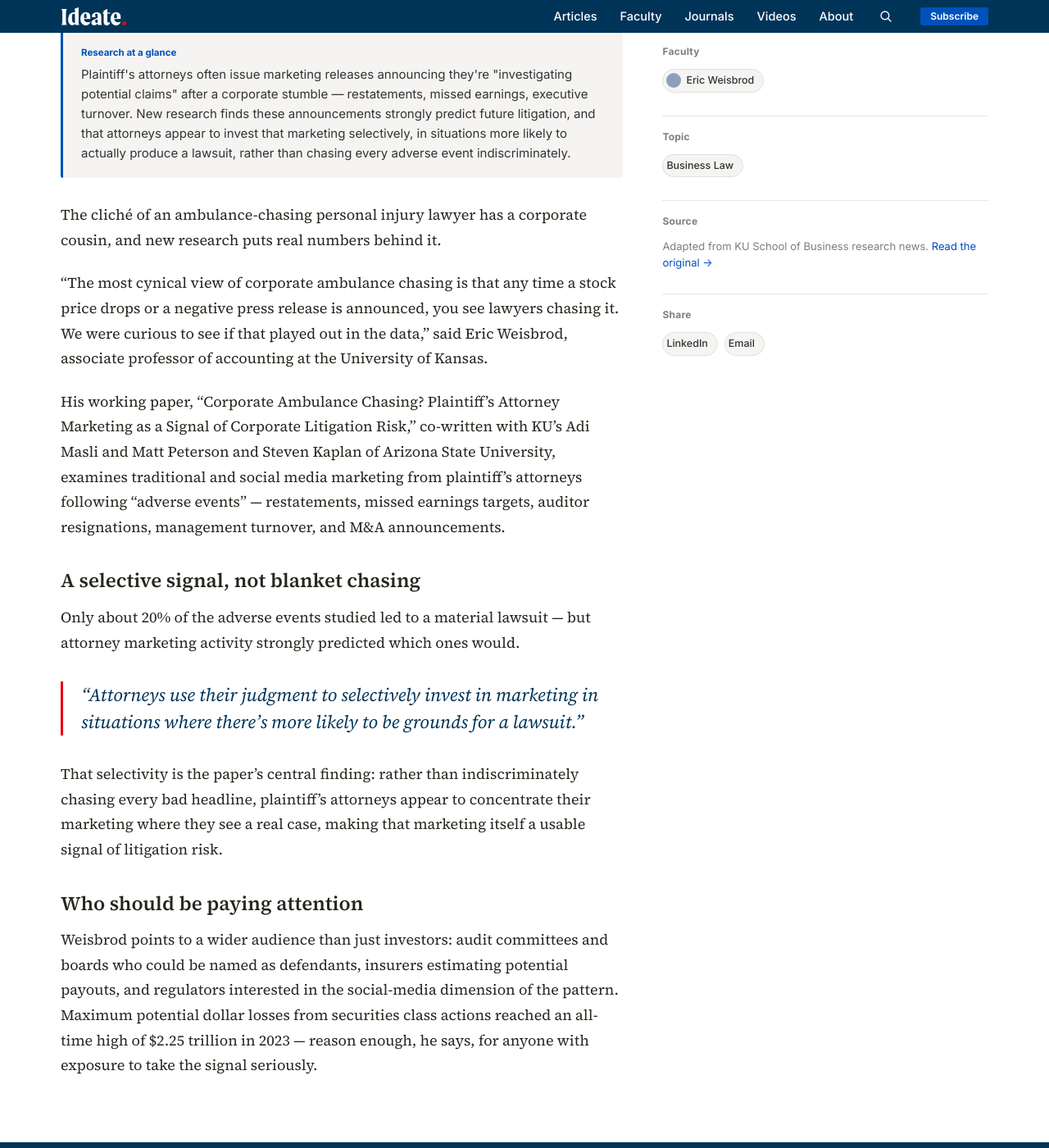
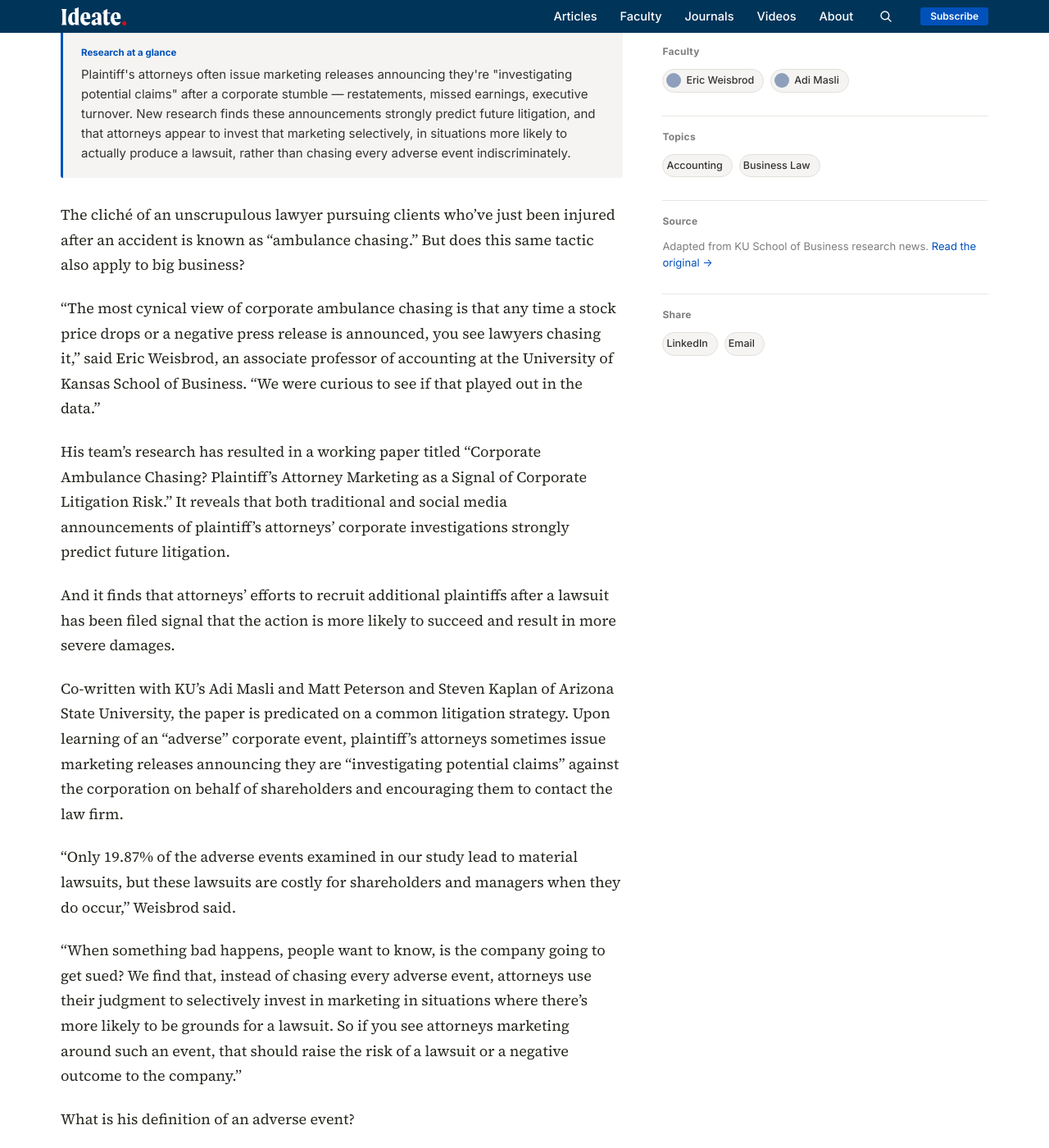
Before and after one commit to KUBschool/ideate, a Jekyll site: the page built from _articles/2024-06-18-corporate-ambulance-chasing.md, in a window 1280 px wide and 1400 px high, scrolled down 920 px. Shown: the whole window at 82% size. Built offline with Jekyll 4.4.1, drawn with Linux system fonts in a browser that asks for light colours; some of the changed text lies outside the part shown.

Commit message:
Update Article “2024-06-18-corporate-ambulance-chasing”

```diff
--- a/_articles/2024-06-18-corporate-ambulance-chasing.md
+++ b/_articles/2024-06-18-corporate-ambulance-chasing.md
@@ -1,38 +1,60 @@
 ---
-title: "Attorney marketing tactics compared to 'corporate ambulance chasing' in new study"
-dek: "Social media announcements of plaintiff's attorneys investigating a company strongly predict future litigation — but the marketing looks more selective than indiscriminate."
-topic: business-law
+title: Attorney marketing tactics compared to 'corporate ambulance chasing' in
+  new study
+dek: Social media announcements of plaintiff's attorneys investigating a company
+  strongly predict future litigation — but the marketing looks more selective
+  than indiscriminate.
+topic: accounting
+also_topics:
+  - business-law
 faculty:
   - eric-weisbrod
-byline: "Eric Weisbrod & Adi Masli"
+  - adi-masli
+byline: Eric Weisbrod & Adi Masli
 date: 2024-06-18
+image: /assets/uploads/injury-lawyer.jpeg
 image_tint: steam
 featured: false
-source_url: "https://business.ku.edu/news/article/attorney-marketing-tactics-compared-to-corporate-ambulance-chasing-in-new-study"
-answer_box: >-
-  Plaintiff's attorneys often issue marketing releases announcing they're
-  "investigating potential claims" after a corporate stumble — restatements,
-  missed earnings, executive turnover. New research finds these
-  announcements strongly predict future litigation, and that attorneys
-  appear to invest that marketing selectively, in situations more likely
-  to actually produce a lawsuit, rather than chasing every adverse event
-  indiscriminately.
+source_url: https://business.ku.edu/news/article/attorney-marketing-tactics-compared-to-corporate-ambulance-chasing-in-new-study
+answer_box: Plaintiff's attorneys often issue marketing releases announcing
+  they're "investigating potential claims" after a corporate stumble —
+  restatements, missed earnings, executive turnover. New research finds these
+  announcements strongly predict future litigation, and that attorneys appear to
+  invest that marketing selectively, in situations more likely to actually
+  produce a lawsuit, rather than chasing every adverse event indiscriminately.
 ---
+The cliché of an unscrupulous lawyer pursuing clients who’ve just been injured after an accident is known as “ambulance chasing.” But does this same tactic also apply to big business?
 
-The cliché of an ambulance-chasing personal injury lawyer has a corporate cousin, and new research puts real numbers behind it.
+“The most cynical view of corporate ambulance chasing is that any time a stock price drops or a negative press release is announced, you see lawyers chasing it,” said Eric Weisbrod, an associate professor of accounting at the University of Kansas School of Business. “We were curious to see if that played out in the data.”
 
-"The most cynical view of corporate ambulance chasing is that any time a stock price drops or a negative press release is announced, you see lawyers chasing it. We were curious to see if that played out in the data," said Eric Weisbrod, associate professor of accounting at the University of Kansas.
+His team’s research has resulted in a working paper titled [“Corporate Ambulance Chasing? Plaintiff’s Attorney Marketing as a Signal of Corporate Litigation Risk.”](https://papers.ssrn.com/sol3/papers.cfm?abstract_id=4757826) It reveals that both traditional and social media announcements of plaintiff’s attorneys’ corporate investigations strongly predict future litigation.
 
-His working paper, "Corporate Ambulance Chasing? Plaintiff's Attorney Marketing as a Signal of Corporate Litigation Risk," co-written with KU's Adi Masli and Matt Peterson and Steven Kaplan of Arizona State University, examines traditional and social media marketing from plaintiff's attorneys following "adverse events" — restatements, missed earnings targets, auditor resignations, management turnover, and M&A announcements.
+And it finds that attorneys’ efforts to recruit additional plaintiffs after a lawsuit has been filed signal that the action is more likely to succeed and result in more severe damages.
 
-## A selective signal, not blanket chasing
+Co-written with KU’s Adi Masli and Matt Peterson and Steven Kaplan of Arizona State University, the paper is predicated on a common litigation strategy. Upon learning of an “adverse” corporate event, plaintiff’s attorneys sometimes issue marketing releases announcing they are “investigating potential claims” against the corporation on behalf of shareholders and encouraging them to contact the law firm.
 
-Only about 20% of the adverse events studied led to a material lawsuit — but attorney marketing activity strongly predicted which ones would.
+“Only 19.87% of the adverse events examined in our study lead to material lawsuits, but these lawsuits are costly for shareholders and managers when they do occur,” Weisbrod said.
 
-> "Attorneys use their judgment to selectively invest in marketing in situations where there's more likely to be grounds for a lawsuit."
+“When something bad happens, people want to know, is the company going to get sued? We find that, instead of chasing every adverse event, attorneys use their judgment to selectively invest in marketing in situations where there’s more likely to be grounds for a lawsuit. So if you see attorneys marketing around such an event, that should raise the risk of a lawsuit or a negative outcome to the company.”
 
-That selectivity is the paper's central finding: rather than indiscriminately chasing every bad headline, plaintiff's attorneys appear to concentrate their marketing where they see a real case, making that marketing itself a usable signal of litigation risk.
+What is his definition of an adverse event?
 
-## Who should be paying attention
+“We examine announcements of things like financial restatements, missed earnings targets, auditor resignations and management turnover. We also look at mergers and acquisitions, which can increase litigation risk because shareholders of the target company sometimes sue to try to block the acquisition and get a higher acquisition price,” he said.
 
-Weisbrod points to a wider audience than just investors: audit committees and boards who could be named as defendants, insurers estimating potential payouts, and regulators interested in the social-media dimension of the pattern. Maximum potential dollar losses from securities class actions reached an all-time high of $2.25 trillion in 2023 — reason enough, he says, for anyone with exposure to take the signal seriously.
+Weisbrod and his team conducted their main analyses at the company-month level, resulting in a sample of 298,411 company-month observations from 2013-2020. He searched for keywords on social media such as “investigation, behalf, shareholders” combined with terms such as “LLP” to let them know a law firm was involved.
+
+“We started looking at tweets around restatements and saw a lot of them were from law firms starting investigations,” he said. “Once we saw that, we realized this could be a bigger phenomenon,” he recalled.
+
+Litigation risk is invariably a concern for corporations and their shareholders. Weisbrod noted that maximum potential dollar losses from securities class action lawsuits reached an all-time high of $2.25 trillion in 2023.
+
+“I always try to target my research to be relevant to investors,” he said. “But there are additional stakeholders who should be interested in this project. If an adverse event is announced, management is going to be very concerned if they’re going to get sued.
+
+“Audit committees and boards of directors who have a vested interest and could potentially be named as defendants in a lawsuit might want to pay attention. Insurance companies also have an interest in estimating whether they will have to pay out claims resulting from the lawsuits. And it might have some interest to regulators, particularly the social media aspect of it.”
+
+He also believes the study’s results imply that attorney marketing should not be considered indiscriminate ambulance chasing.
+
+“Lawyers are really using their judgment to only market in cases where they think there’s a legitimate harm to shareholders,” he said.
+
+Weisbrod previously served as an academic fellow in the Office of the Chief Accountant at the U.S. Securities and Exchange Commission in Washington, D.C. The Dallas native came to KU in 2020, where his research focuses on financial data providers and financial analysts.
+
+“If you see an investigation announcement on Twitter or in The Wall Street Journal, then watch out, because it’s a very good signal there’s going to be a lawsuit coming up soon,” Weisbrod said. “This is like the sharks circling. If you see attorneys raising flags, then you really know to take seriously what’s happening.”
```
Also changed, not shown: assets/uploads/injury-lawyer.jpeg (added).
